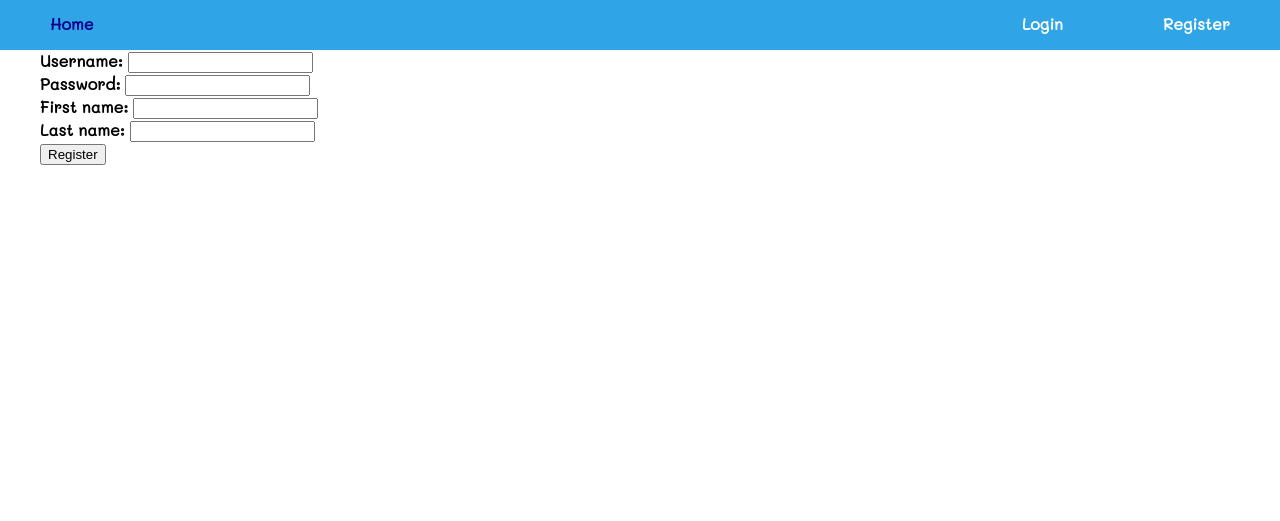
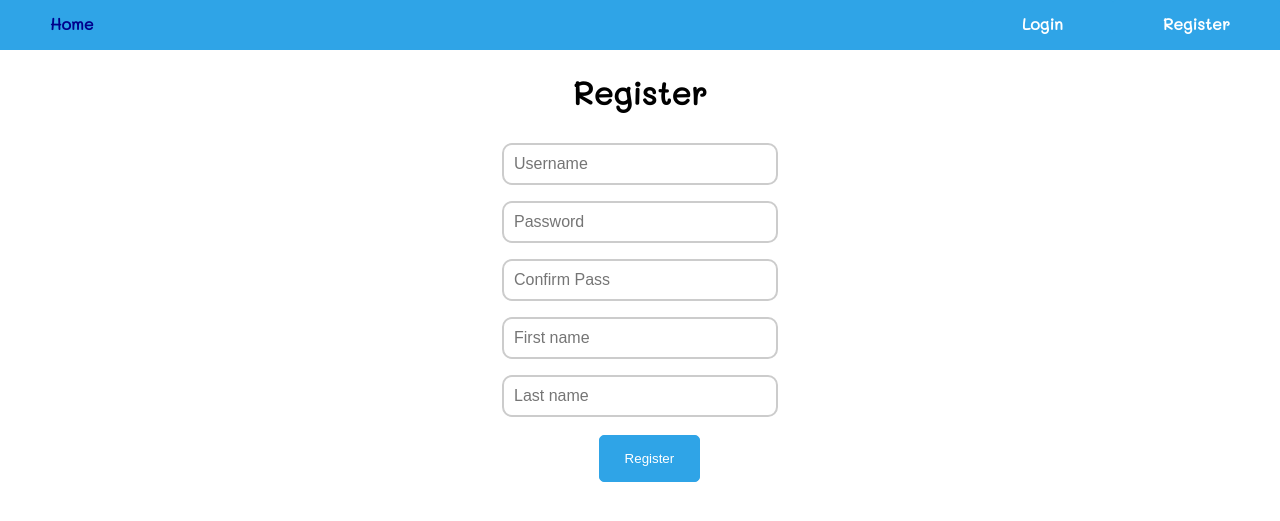
Before and after one commit to milenav/Messenger, a Node server app: template Server/views/users/register.hbs in a window 1280 px wide. Shown: the top 521 px of the page. Run offline with Node 20, Linux system fonts and the light colour scheme; the template is opened without the code that fills it, so the values that code supplies are empty; some libraries are stand-ins or nearby versions.

Commit message:
change file

```diff
--- a/Server/static/css/site.css
+++ b/Server/static/css/site.css
@@ -173,7 +173,7 @@ Layout
   box-sizing: border-box;
   padding: 10px;
   border-radius: 10px;
-  border: 2px solid lightgrey;
+  border: 2px solid #ccc;
   font-size: inherit;
 }
 
@@ -185,6 +185,14 @@ Layout
 .form-group {
   width: 100%;
   height: 50px;
+}
+
+input {
+  width: 100%;
+  padding: 12px 20px;
+  margin: 8px 0;
+  display: inline-block;
+  box-sizing: border-box;
 }
 
 .btn-search {
@@ -214,8 +222,9 @@ Layout
   color: #ffffff;
   background-color: #2fa4e7;
   border-color: #2fa4e7;
-  margin-left: 50%;
+  margin-left: 35%;
   margin-top: 10px;
+  padding: 15px 25px 15px 25px;
 }
 
 .send {
--- a/Server/views/layouts/main.hbs
+++ b/Server/views/layouts/main.hbs
@@ -17,7 +17,7 @@
             <li class="right">
                 <a href="/users/logout">Logout</a>
             </li>
-            <li class="right">Welcome, pesho!</li>
+            <li class="right">Welcome, {{currentUser.username}}!</li>
             {{else}}
             <li class="right">
                 <a href="/users/register">Register</a>
--- a/Server/views/users/register.hbs
+++ b/Server/views/users/register.hbs
@@ -1,15 +1,19 @@
-<form action="/register" method="POST">
-    <label for="name">Username:</label>
-    <input type="text" name="username"><br>
-
-    <label for="name">Password:</label>
-    <input type="password" name="password"><br>
-
-    <label for="name">First name:</label>
-    <input type="text" name="firstName"><br>
-
-    <label for="name">Last name:</label>
-    <input type="text" name="lastName"><br>
-
-    <input type="submit" value="Register">
+    <h1>Register</h1>
+<form action="/users/register" method="POST" class="center-form">
+    <div class="form-group">
+        <input type="text" name="username" class="input-field" placeholder="Username"/>
+    </div>
+    <div class="form-group">
+        <input type="password" name="password" class="input-field" placeholder="Password"/>
+    </div>
+    <div class="form-group">
+        <input type="password" name="confirmPassword" class="input-field" placeholder="Confirm Pass"/>
+    </div>
+    <div class="form-group">
+        <input type="text" name="firstName" class="input-field" placeholder="First name"/>
+    </div>
+    <div class="form-group">
+        <input type="text" name="lastName" class="input-field" placeholder="Last name"/>
+    </div>
+    <button class="btn btn-primary">Register</button>
 </form>
```
Also changed, not shown: Server/config/routes.js (+5 -5 lines), Server/views/users/login.hbs (+9 -8 lines).
